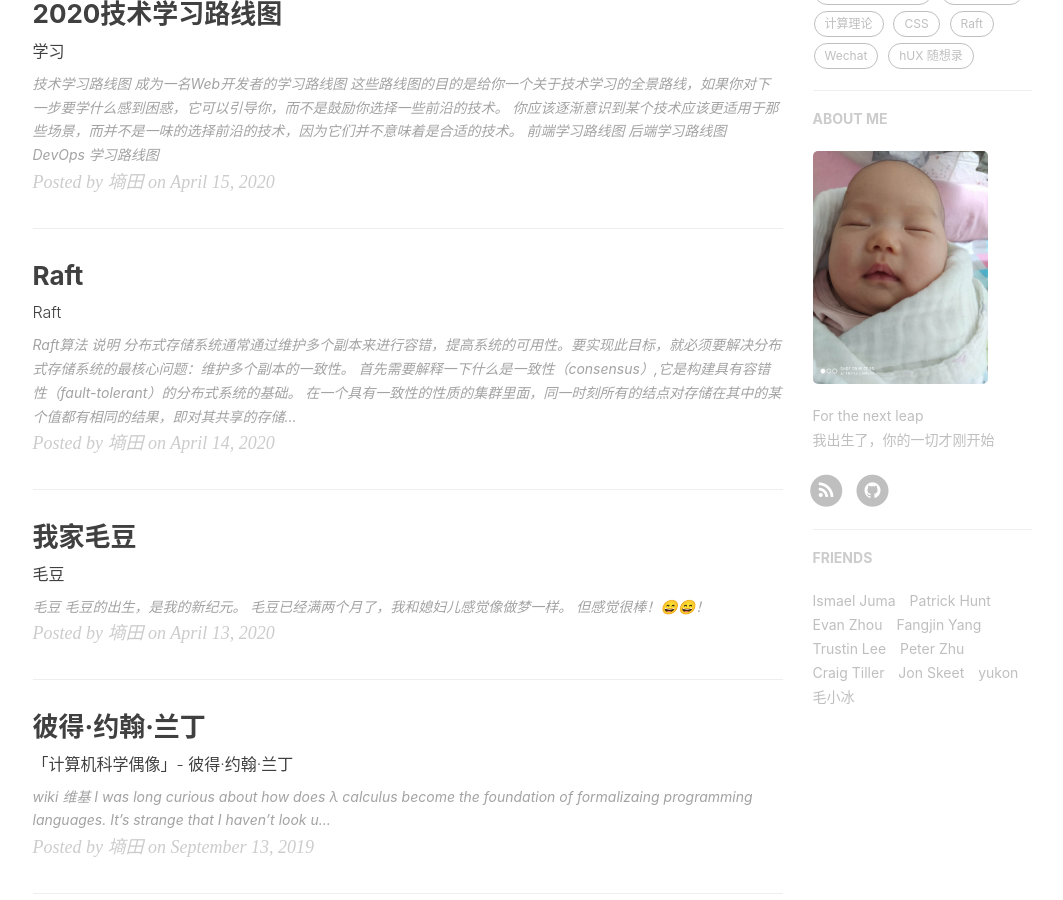
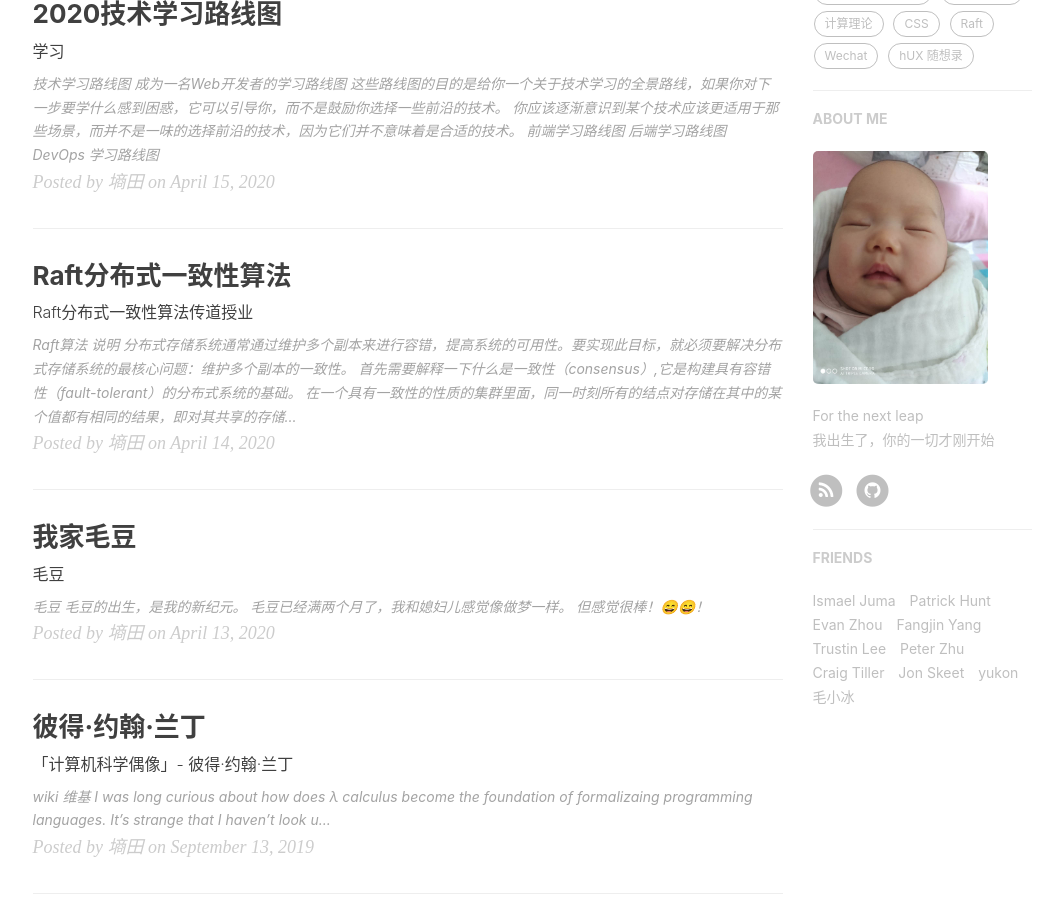
Before and after one commit to alishangtian/techblog, a Jekyll site: the page built from index.html, in a window 1280 px wide and 900 px high, scrolled down 732 px. Shown: the whole window, without its empty margins (135-1198 px from the left). Built offline with Jekyll 4.4.1, drawn with Linux system fonts in a browser that asks for light colours; nearby versions of some CDN libraries; the list of posts is cut into pages by our own code; comment, search, counter and statistics services are not loaded.

Commit message:
修改文章标题

```diff
--- a/_posts/2020-04-14-raft.md
+++ b/_posts/2020-04-14-raft.md
@@ -1,7 +1,7 @@
 ---
-title: Raft
+title: Raft分布式一致性算法
 layout: post
-subtitle: Raft
+subtitle: Raft分布式一致性算法传道授业
 author: 墒田
 header-img: img/post-bg-raft.jpg
 header-mask: 0.4
```
